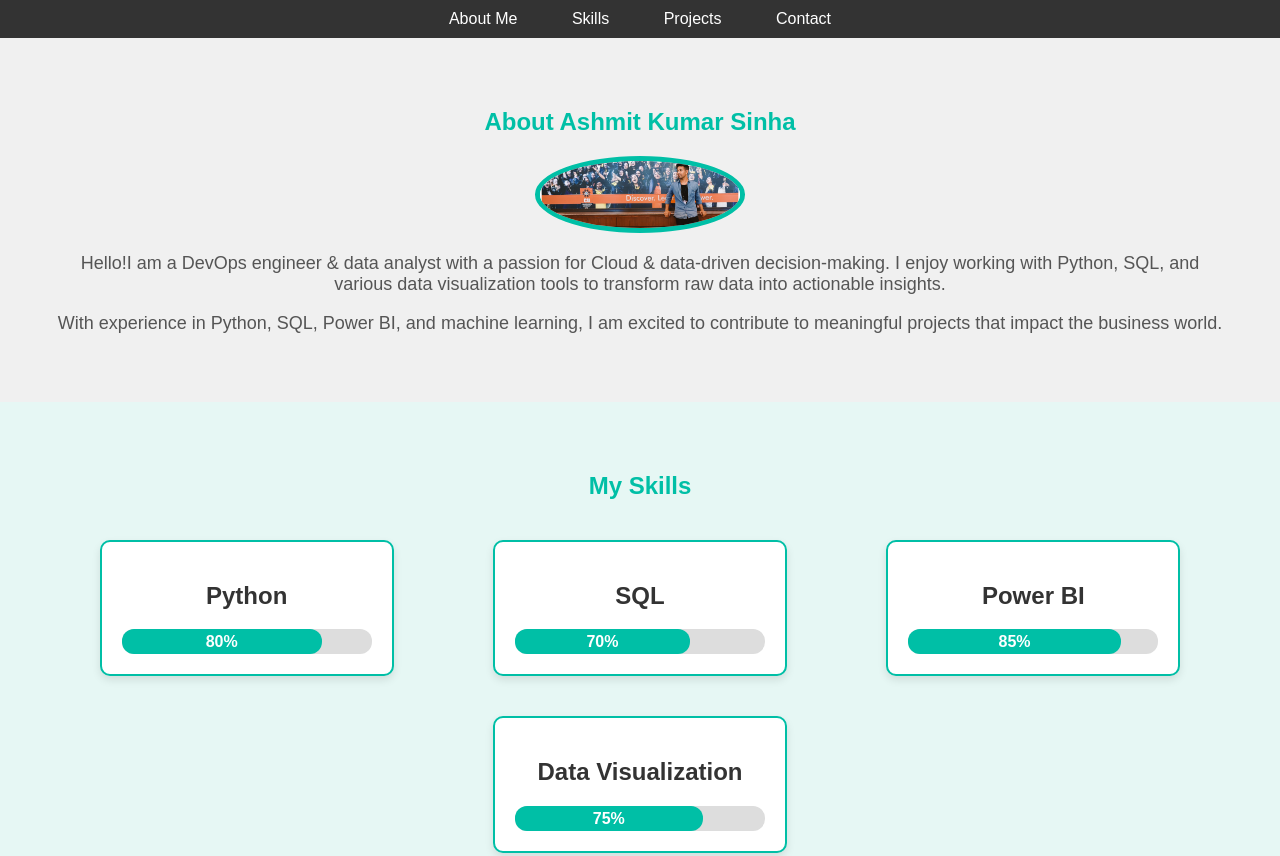
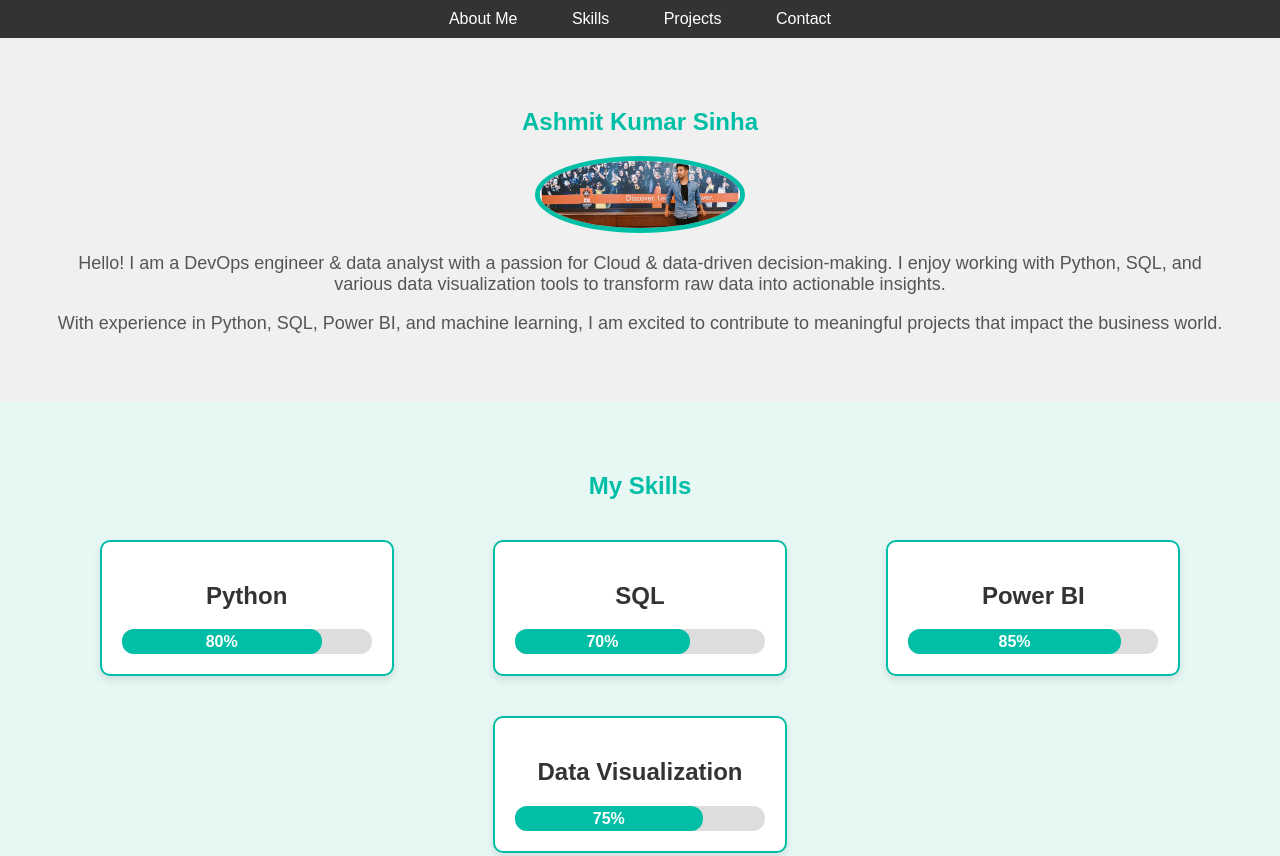
Before and after one commit to Ashmit359/Terraform-s3-web-host, a plain HTML site: page index.html in a window 1280 px wide. Shown: the top 856 px of the page. Drawn offline with Linux system fonts and the light colour scheme.

Commit message:
Update index.html

```diff
--- a/index.html
+++ b/index.html
@@ -115,14 +115,14 @@
 
     <!-- About Me Section -->
     <section id="about">
-      <h1>About Ashmit Kumar Sinha</h1>
+      <h1>Ashmit Kumar Sinha</h1>
       <img
         src="your-profile-image.jpg"
         alt="Ashmit Kumar Sinha"
         class="profile-pic"
       />
       <p>
-        Hello!I am a DevOps engineer & data analyst with a passion for Cloud & data-driven
+        Hello! I am a DevOps engineer & data analyst with a passion for Cloud & data-driven
         decision-making. I enjoy working with Python, SQL, and various data
         visualization tools to transform raw data into actionable insights.
       </p>
```
